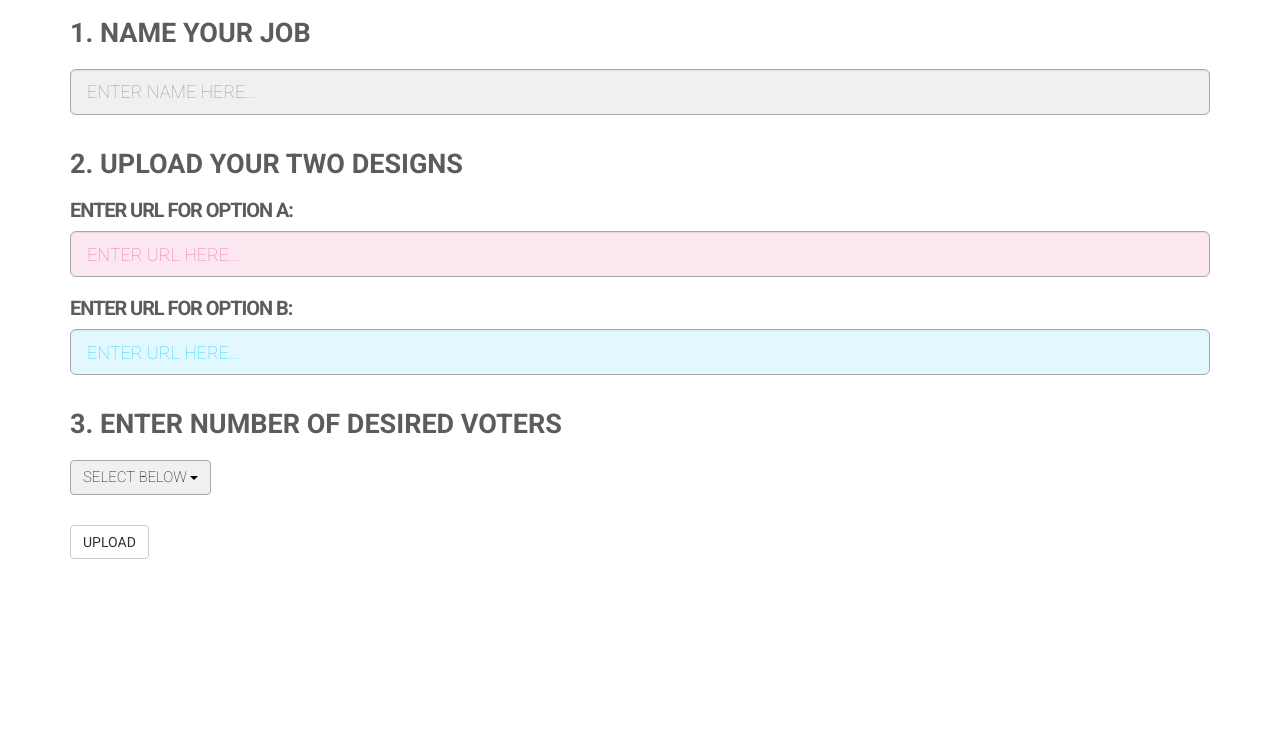
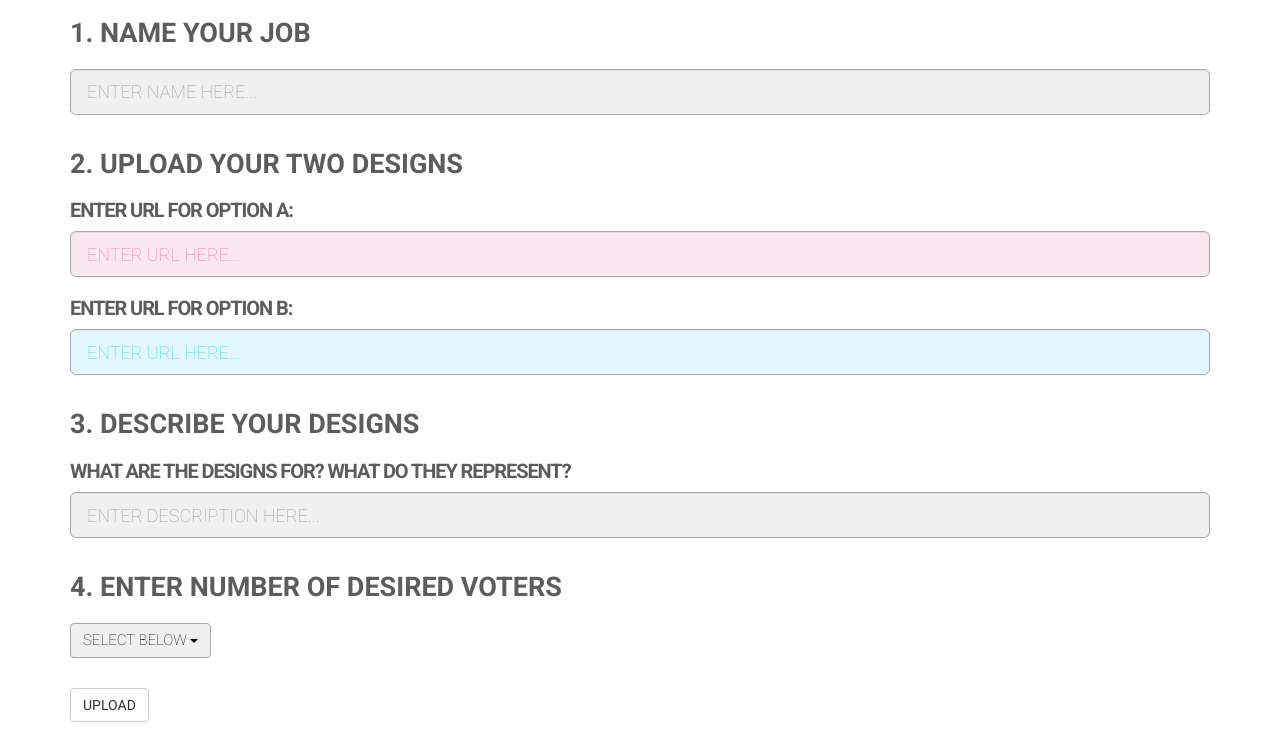
Before and after one commit to hchittela/nets213-project, a Flask app: template templates/upload.html in a window 1280 px wide. Shown: the part 78-815 px from the top of the page. Before the commit the page ends 637 px from the top, so only its background shows below. Run offline with Flask 2, Linux system fonts and the light colour scheme; the template is opened without the code that fills it, so the values that code supplies are empty; some libraries are stand-ins or nearby versions.

Commit message:
Error messages for upload page done

```diff
--- a/app.py
+++ b/app.py
@@ -33,13 +33,15 @@ class Challenges(db.Model):
 	task1_id = db.Column(db.Integer)
 	num_voters = db.Column(db.Integer)
 	task1_completed = db.Column(db.Boolean, default=False)
+	description = db.Column(db.String(200))
 
-	def __init__(self, name, url_1, url_2, num_voters, email):
+	def __init__(self, name, url_1, url_2, num_voters, email, description):
 		self.name = name
 		self.url_1 = url_1
 		self.url_2 = url_2
 		self.num_voters = num_voters
 		self.user_email = email
+		self.description = description
 
 class User(db.Model):
 	__tablename__ = 'users'
@@ -110,7 +112,7 @@ def index():
 		else:
 			session['error'] = "Invalid email or password. Please try again."
 			return redirect(url_for('index'))
-	return render_template('index.html', error = get_session_error())
+	return render_template('index.html')
 
 @app.route('/logout', methods=['GET','POST'])
 def logout():
@@ -136,39 +138,59 @@ def signup():
 			return redirect(url_for('responses'))
 		else:
 			session['error'] = "Sorry, something went wrong. Please try again."
-			return redirect(url_for('index'))
-	return render_template('signup.html', error = get_session_error())
+			return render_template('signup.html', error = get_session_error())
+	return render_template('signup.html')
 
 @app.route('/responses')
 def responses():
 	if not current_user.is_authenticated:
 		return redirect(url_for('index'))
-	return render_template('responses.html', error = get_session_error())
+	return render_template('responses.html')
 
 @app.route('/upload', methods=['GET','POST'])
 def upload():
 	if not current_user.is_authenticated:
 		return redirect(url_for('index'))
 	if request.method == 'POST':
+		# Check that they entered name
 		name = request.form['name']
+		if name == "":
+			session['error'] = "Please enter a job name."
+			return render_template('upload.html', error = get_session_error())
 
 		# Check first url
 		url1 = request.form['url1']
 		if not is_valid_url(url1):
 			session['error'] = "Sorry, the first URL was not valid. Please enter a valid URL."
-			return render_template('upload.html', error = error)
+			return render_template('upload.html', error = get_session_error())
 
 		# Check second url
 		url2 = request.form['url2']
 		if not is_valid_url(url2):
 			session['error'] = "Sorry, the second URL was not valid. Please enter a valid URL."
-			return render_template('upload.html', error = error)
+			return render_template('upload.html', error = get_session_error())
 
+		# Check that URLs are not same
+		if url1 == url2:
+			session['error'] = "Sorry, both URLs cannot be the same. Please enter two different URLs."
+			return render_template('upload.html', error = get_session_error())
+
+		# Check that they entered description
+		description = request.form['description']
+		if description == "":
+			session['error'] = "Please enter a description."
+			return render_template('upload.html', error = get_session_error())
+
+		# Check that they chose num voters
 		num_voters = request.form['num-voters']
-		new_challenge = Challenges(name, url1, url2, num_voters, current_user.email)
+		if num_voters == "0":
+			session['error'] = "Please choose the number of voters you would like."
+			return render_template('upload.html', error = get_session_error())
+
+		new_challenge = Challenges(name, url1, url2, num_voters, current_user.email, description)
 		db.session.add(new_challenge)
 		db.session.commit()
-	return render_template('upload.html', error = get_session_error())
+	return render_template('upload.html')
 
 if __name__ == '__main__':
 	app.run(debug=True)
--- a/templates/nav_layout.html
+++ b/templates/nav_layout.html
@@ -42,6 +42,12 @@
 			</div>
 		</nav>
 		<div class="container">
+      {% if error %}
+      <div class="alert alert-danger">
+        <a href="#" class="close" data-dismiss="alert" aria-label="close">&times;</a>
+        <strong>Error:</strong> {{ error }}
+      </div>
+      {% endif %}
 			{% block content %}
 			{% endblock %}
 		</div>
--- a/templates/upload.html
+++ b/templates/upload.html
@@ -29,13 +29,23 @@
 
 <div class="row">
   <div class="col-md-12 upload">
-    <h1>3. ENTER NUMBER OF DESIRED VOTERS<h1>
+    <h1>3. DESCRIBE YOUR DESIGNS<h1>
+    <h3>WHAT ARE THE DESIGNS FOR? WHAT DO THEY REPRESENT?</h3>
+    <div class="form-group form-group-lg">
+      <input type="text" name="description" class="form-control" placeholder="ENTER DESCRIPTION HERE...">
+    </div><!-- /input-group -->
+  </div>
+</div>
+
+<div class="row">
+  <div class="col-md-12 upload">
+    <h1>4. ENTER NUMBER OF DESIRED VOTERS<h1>
     <div class="dropdown">
       <button class="btn btn-default dropdown-toggle" type="button" data-toggle="dropdown" aria-haspopup="true" aria-expanded="true">
         SELECT BELOW
         <span class="caret"></span>
       </button>
-      <input type="text" id="num-voters-input" name="num-voters" class="form-control" style="display: none;">
+      <input type="text" id="num-voters-input" name="num-voters" class="form-control" style="display: none;" value="0">
       <ul class="dropdown-menu" aria-labelledby="dropdownMenu1">
         <li><a href="#" data-value="100">100</a></li>
         <li><a href="#" data-value="250">250</a></li>
```
